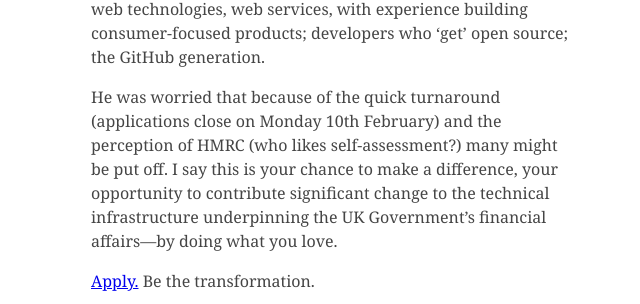
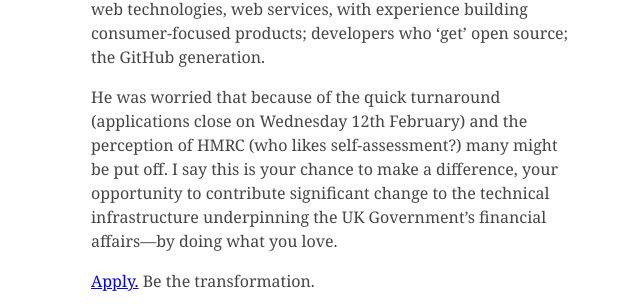
Before and after one commit to pootsbook/crossingtherubicon, a Jekyll site: the page built from _posts/2014-02-05-work-for-hmrc.md, in a window 1280 px wide. Shown: the part 1801-2105 px from the top of the page, without its empty margins (309-949 px from the left). Built offline with Jekyll 4.4.1, drawn with Linux system fonts in a browser that asks for light colours; comment, search, counter and statistics services are not loaded.

Commit message:
Amended closing date

```diff
--- a/_posts/2014-02-05-work-for-hmrc.md
+++ b/_posts/2014-02-05-work-for-hmrc.md
@@ -34,7 +34,7 @@ I had a good chat with Ben Welby who is a business analyst at GDS and worked on
 
 Etienne is looking for people just like us: those involved with web technologies, web services, with experience building consumer-focused products; developers who ‘get’ open source; the GitHub generation.
 
-He was worried that because of the quick turnaround (applications close on Monday 10th February) and the perception of HMRC (who likes self-assessment?) many might be put off. I say this is your chance to make a difference, your opportunity to contribute significant change to the technical infrastructure underpinning the UK Government’s financial affairs—by doing what you love.
+He was worried that because of the quick turnaround (applications close on Wednesday 12th February) and the perception of HMRC (who likes self-assessment?) many might be put off. I say this is your chance to make a difference, your opportunity to contribute significant change to the technical infrastructure underpinning the UK Government’s financial affairs—by doing what you love.
 
 [Apply.](https://www.gov.uk/government/news/hmrc-now-recruiting-for-world-class-digital-skills) Be the transformation.
 
```
